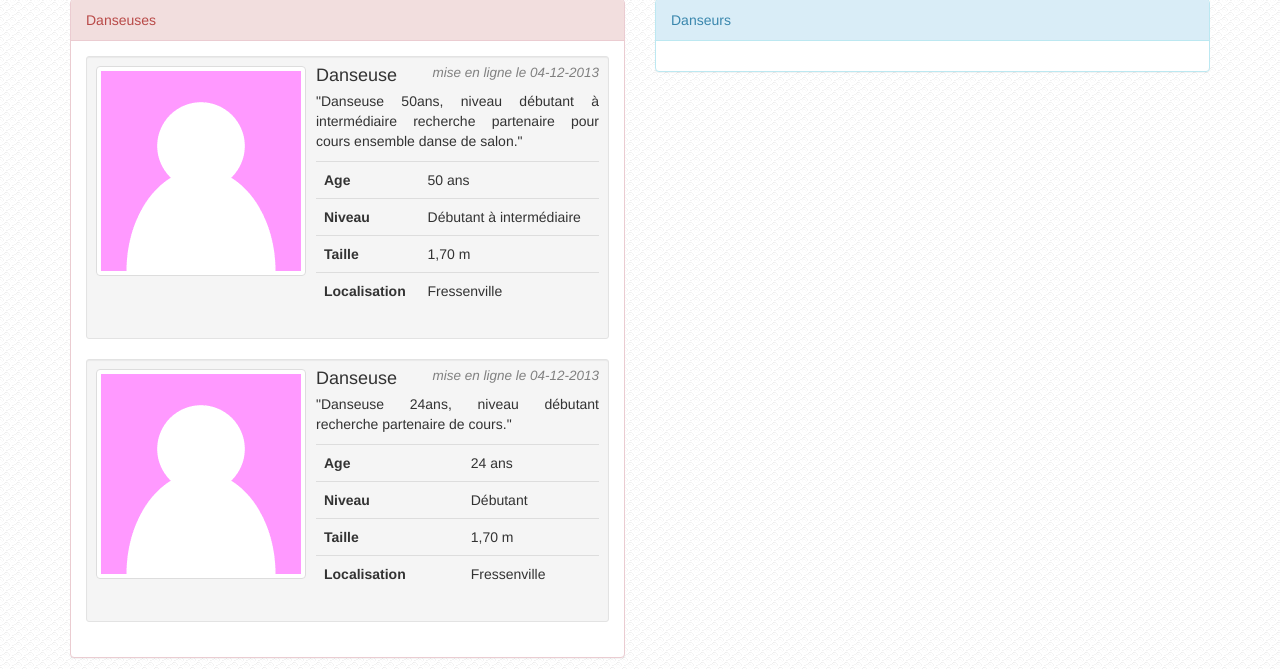
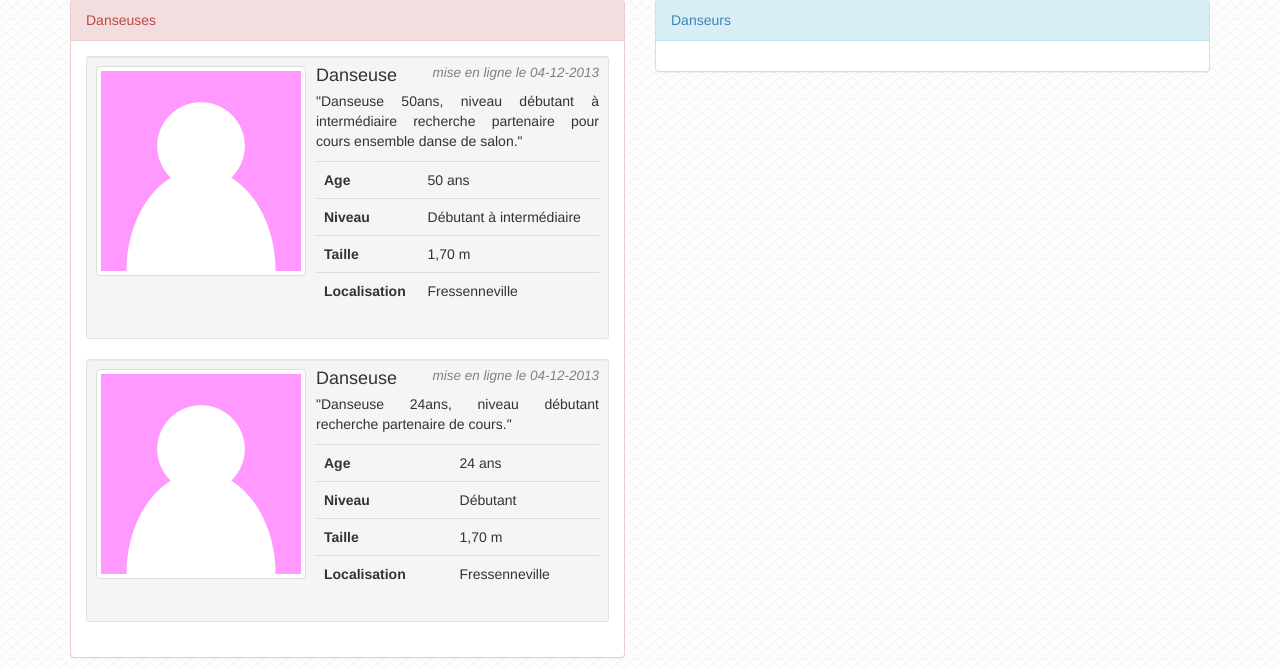
Before and after one commit to antlafarge/Temps-Danses, a PHP site: page /annonces.php in a window 1280 px wide. Shown: the part 208-877 px from the top of the page. Run offline with PHP 8.4, Linux system fonts and the light colour scheme.

Commit message:
correction de la ville dans les annonces

```diff
--- a/annonces.php
+++ b/annonces.php
@@ -35,7 +35,7 @@
 							</tr>
 							<tr>
 								<th>Localisation</th>
-								<td>Fressenville</td>
+								<td>Fressenneville</td>
 							</tr>
 						</table>
 					</div>
@@ -63,7 +63,7 @@
 							</tr>
 							<tr>
 								<th>Localisation</th>
-								<td>Fressenville</td>
+								<td>Fressenneville</td>
 							</tr>
 						</table>
 					</div>
```
